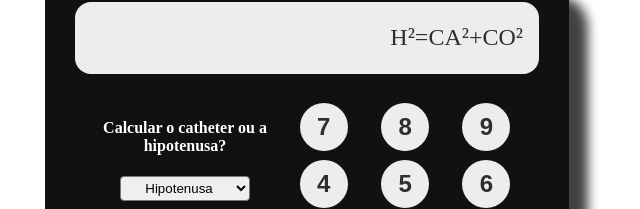
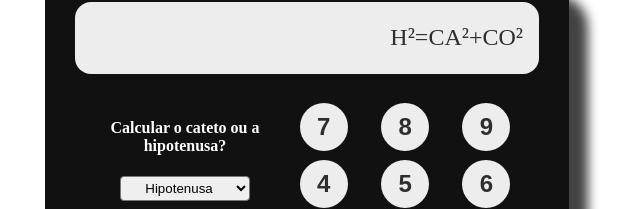
Before and after one commit to YasminAlmeida/Challenge-Pythagoras, a React (Create React App) app: page / in a window 1280 px wide. Shown: the part 161-370 px from the top of the page, without its empty margins (333-973 px from the left). Built offline with nearby package versions, Linux system fonts and the light colour scheme.

Commit message:
feat: Correction

```diff
--- a/src/Components/Pythagoras/index.js
+++ b/src/Components/Pythagoras/index.js
@@ -148,7 +148,7 @@ export default function Area({ setCalculator }) {
           <S.ContainerChoise>
             <S.ContainerType>
               <div>
-                <h4>Calcular o catheter ou a hipotenusa?</h4>
+                <h4>Calcular o cateto ou a hipotenusa?</h4>
                 <S.Select
                   onChange={(e) => {
                     setType(e.target.value);
```
